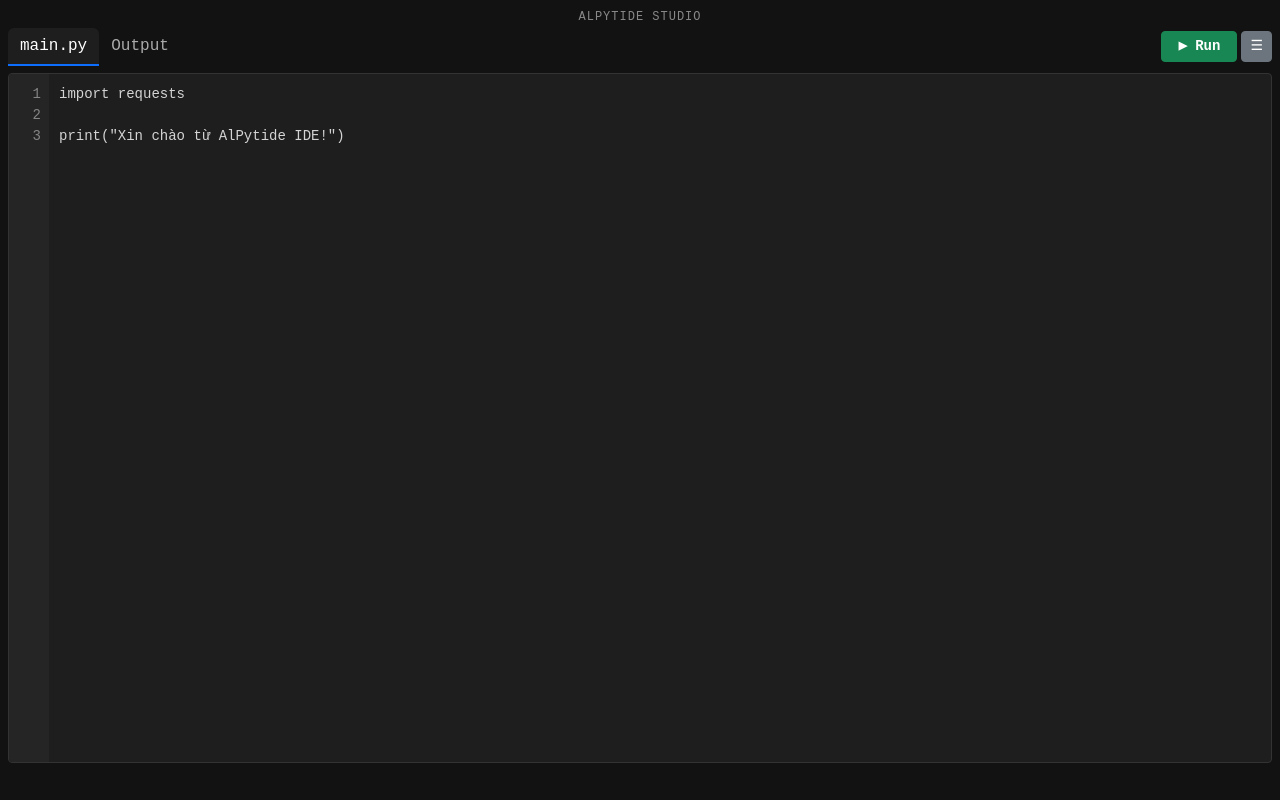
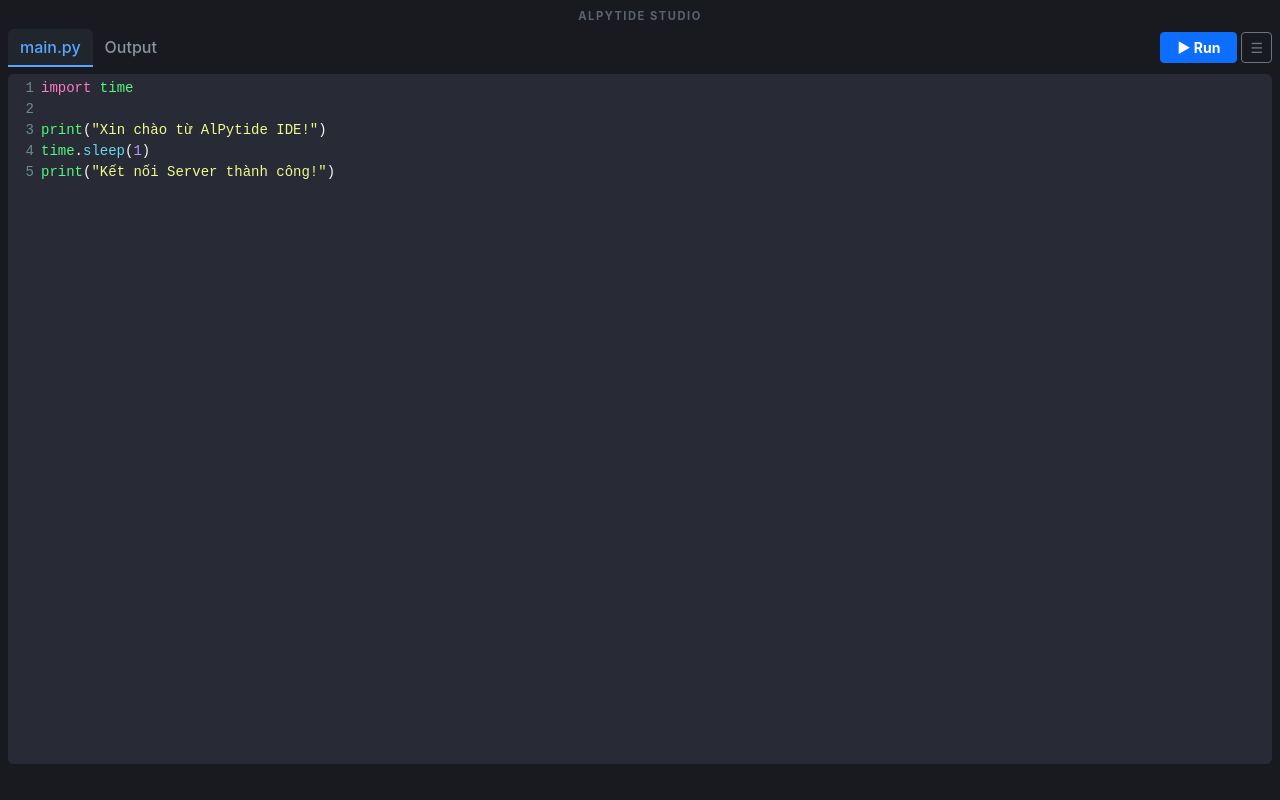
Before and after one commit to hothiptv/AlPytide, a website: page index.html in a window 1280 px wide. Drawn offline with nearby package versions, Linux system fonts and the light colour scheme.

Commit message:
Update index.html

```diff
--- a/index.html
+++ b/index.html
@@ -4,84 +4,67 @@
   <meta charset="UTF-8">
   <meta name="viewport" content="width=device-width, initial-scale=1.0, maximum-scale=1.0, user-scalable=no">
   <title>AlPytide IDE</title>
+
+  <!-- Bootstrap 5 CSS -->
   <link href="https://cdn.jsdelivr.net/npm/bootstrap@5.3.0/dist/css/bootstrap.min.css" rel="stylesheet">
+
+  <!-- CodeMirror CSS (Tô màu cú pháp Python) -->
+  <link rel="stylesheet" href="https://cdnjs.cloudflare.com/ajax/libs/codemirror/5.65.13/codemirror.min.css">
+  <link rel="stylesheet" href="https://cdnjs.cloudflare.com/ajax/libs/codemirror/5.65.13/theme/dracula.min.css">
+
   <style>
     body {
-      background-color: #121212;
-      color: #e0e0e0;
-      font-family: monospace;
-      user-select: none;
-      touch-action: manipulation;
+      background-color: #181a1f;
+      color: #abb2bf;
+      font-family: -apple-system, BlinkMacSystemFont, "Segoe UI", Roboto, sans-serif;
+      margin: 0;
+      padding: 8px;
     }
     .brand-title {
-      font-size: 0.75rem;
-      color: #888;
-      margin-bottom: 2px;
+      font-size: 0.7rem;
+      color: #5c6370;
       text-transform: uppercase;
-      letter-spacing: 1px;
+      letter-spacing: 1.5px;
+      font-weight: bold;
     }
-    .editor-container {
-      display: flex;
-      height: calc(100vh - 110px);
-      border: 1px solid #333;
-      border-radius: 4px;
-      background: #1e1e1e;
-      overflow: hidden;
-    }
-    .line-numbers {
-      width: 40px;
-      background-color: #252526;
-      color: #858585;
-      text-align: right;
-      padding: 10px 8px;
-      font-family: monospace;
+    /* Chỉnh giao diện CodeMirror chuẩn đẹp */
+    .CodeMirror {
+      height: calc(100vh - 110px) !important;
+      font-family: "Fira Code", monospace, "Courier New";
       font-size: 14px;
-      line-height: 1.5;
-      overflow: hidden;
-      white-space: pre;
-    }
-    textarea.code-editor {
-      flex: 1;
-      background: transparent;
-      color: #d4d4d4;
-      border: none;
-      outline: none;
-      padding: 10px;
-      font-family: monospace;
-      font-size: 14px;
-      line-height: 1.5;
-      resize: none;
-      white-space: pre-wrap;
-      word-wrap: break-word;
+      border-radius: 6px;
+      border: 1px solid #282c34;
     }
     .console-output {
       height: calc(100vh - 110px);
-      background-color: #000;
-      color: #00ff66;
-      padding: 15px;
-      font-family: monospace;
+      background-color: #0d1117;
+      color: #3fb950;
+      padding: 12px;
+      font-family: "Fira Code", monospace;
       font-size: 14px;
       white-space: pre-wrap;
       overflow-y: auto;
-      border: 1px solid #333;
-      border-radius: 4px;
+      border: 1px solid #30363d;
+      border-radius: 6px;
     }
     .nav-tabs .nav-link {
-      color: #aaa;
+      color: #8b949e;
       border: none;
       padding: 6px 12px;
+      font-weight: 500;
     }
     .nav-tabs .nav-link.active {
-      background-color: #1e1e1e;
-      color: #fff;
-      border-bottom: 2px solid #0d6efd;
+      background-color: #21262d;
+      color: #58a6ff;
+      border-bottom: 2px solid #58a6ff;
     }
   </style>
 </head>
-<body class="p-2">
+<body>
 
-  <div class="brand-title text-center">AlPytide Studio</div>
+  <div class="brand-title text-center mb-1">ALPYTIDE STUDIO</div>
 
+  <!-- Topbar -->
   <div class="d-flex justify-content-between align-items-center mb-2">
     <ul class="nav nav-tabs border-0" id="ideTabs" role="tablist">
       <li class="nav-item">
@@ -93,12 +76,10 @@
     </ul>
 
     <div class="d-flex align-items-center gap-1">
-      <button class="btn btn-success btn-sm px-3 fw-bold" onclick="runPythonCode()">▶ Run</button>
+      <button class="btn btn-primary btn-sm px-3 fw-bold" id="runBtn" onclick="runPythonCode()">▶ Run</button>
 
       <div class="dropdown">
-        <button class="btn btn-secondary btn-sm" type="button" data-bs-toggle="dropdown">
-          ☰
-        </button>
+        <button class="btn btn-outline-secondary btn-sm" type="button" data-bs-toggle="dropdown">☰</button>
         <ul class="dropdown-menu dropdown-menu-end dropdown-menu-dark">
           <li><a class="dropdown-item" href="#" onclick="copyCode()">Sao chép Edit Code</a></li>
           <li><a class="dropdown-item" href="#" onclick="copyLog()">Sao chép Console Log</a></li>
@@ -107,12 +88,10 @@
     </div>
   </div>
 
+  <!-- Tab Contents -->
   <div class="tab-content" id="ideTabContent">
     <div class="tab-pane fade show active" id="edit-pane" role="tabpanel">
-      <div class="editor-container">
-        <div class="line-numbers" id="lineNumbers">1</div>
-        <textarea class="code-editor" id="codeEditor" spellcheck="false" placeholder="# Nhập mã Python ở đây..."></textarea>
-      </div>
+      <textarea id="codeEditor"></textarea>
     </div>
 
     <div class="tab-pane fade" id="output-pane" role="tabpanel">
@@ -120,44 +99,45 @@
     </div>
   </div>
 
+  <!-- Scripts -->
   <script src="https://cdn.jsdelivr.net/npm/bootstrap@5.3.0/dist/bootstrap.bundle.min.js"></script>
+  <!-- CodeMirror JS Core & Python Mode -->
+  <script src="https://cdnjs.cloudflare.com/ajax/libs/codemirror/5.65.13/codemirror.min.js"></script>
+  <script src="https://cdnjs.cloudflare.com/ajax/libs/codemirror/5.65.13/mode/python/python.min.js"></script>
+
   <script>
-    // Tự động nhận diện host (tránh lỗi lệch domain/protocol)
     const SERVER_URL = window.location.origin + '/api/run';
 
-    const codeEditor = document.getElementById('codeEditor');
-    const lineNumbers = document.getElementById('lineNumbers');
-    const consoleOutput = document.getElementById('consoleOutput');
+    // Khởi tạo CodeMirror
+    const initialCode = localStorage.getItem('alpytide_code') || `import time\n\nprint("Xin chào từ AlPytide IDE!")\ntime.sleep(1)\nprint("Kết nối Server thành công!")`;
 
-    const savedCode = localStorage.getItem('alpytide_code');
-    if (savedCode) {
-      codeEditor.value = savedCode;
-    } else {
-      codeEditor.value = `import requests\n\nprint("Xin chào từ AlPytide IDE!")`;
-    }
-
-    function updateLineNumbers() {
-      const lines = codeEditor.value.split('\n').length;
-      let lineNumHTML = '';
-      for (let i = 1; i <= lines; i++) {
-        lineNumHTML += i + '\n';
-      }
-      lineNumbers.textContent = lineNumHTML;
-    }
-
-    codeEditor.addEventListener('input', () => {
-      updateLineNumbers();
-      localStorage.setItem('alpytide_code', codeEditor.value);
+    const editor = CodeMirror.fromTextArea(document.getElementById('codeEditor'), {
+      mode: 'python',
+      theme: 'dracula',
+      lineNumbers: true,
+      lineWrapping: true,
+      indentUnit: 4,
+      viewportMargin: Infinity
     });
 
-    codeEditor.addEventListener('scroll', () => {
-      lineNumbers.scrollTop = codeEditor.scrollTop;
+    editor.setValue(initialCode);
+
+    // Lưu mã code khi gõ
+    editor.on('change', () => {
+      localStorage.setItem('alpytide_code', editor.getValue());
     });
 
+    // Chạy Code Python
     async function runPythonCode() {
-      const code = codeEditor.value;
-      consoleOutput.textContent = "> Đang kết nối server và thực thi code...";
+      const code = editor.getValue();
+      const consoleOutput = document.getElementById('consoleOutput');
+      const runBtn = document.getElementById('runBtn');
 
+      runBtn.disabled = true;
+      runBtn.innerText = '⏳ Running...';
+      consoleOutput.textContent = "> Đang kết nối server và thực thi code...\n";
+
+      // Chuyển sang Tab Output
       const outputTabTrigger = new bootstrap.Tab(document.getElementById('output-tab'));
       outputTabTrigger.show();
 
@@ -172,20 +152,22 @@
         consoleOutput.textContent = data.output;
       } catch (err) {
         consoleOutput.textContent = "> Lỗi kết nối Server: " + err.message;
+      } finally {
+        runBtn.disabled = false;
+        runBtn.innerText = '▶ Run';
       }
     }
 
     function copyCode() {
-      navigator.clipboard.writeText(codeEditor.value);
+      navigator.clipboard.writeText(editor.getValue());
       alert("Đã sao chép mã Python!");
     }
 
     function copyLog() {
+      const consoleOutput = document.getElementById('consoleOutput');
       navigator.clipboard.writeText(consoleOutput.textContent);
       alert("Đã sao chép Console Log!");
     }
-
-    updateLineNumbers();
   </script>
 </body>
 </html>
```
